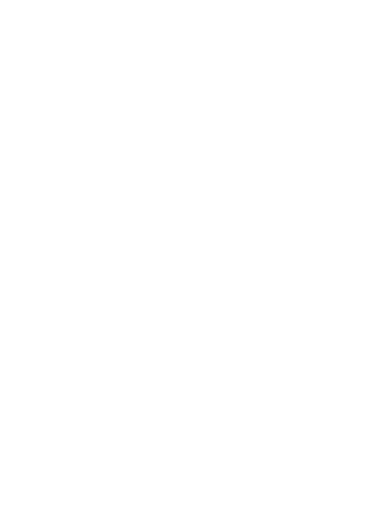
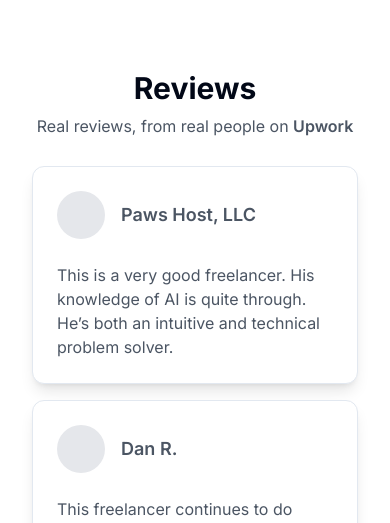
Before and after one commit to kz4killua/website, a Next.js app: page / in a window 390 px wide. Shown: the part 5463-5986 px from the top of the page. Before the commit the page ends 5533 px from the top, so only its background shows below. Built offline with nearby package versions, Linux system fonts and the light colour scheme.

Commit message:
Add reviews

```diff
--- a/src/app/page.tsx
+++ b/src/app/page.tsx
@@ -6,6 +6,7 @@ import About from "@/components/about"
 import Experience from "@/components/experience"
 import Skills from "@/components/skills"
 import Projects from "@/components/projects"
+import Reviews from "@/components/reviews"
 
 
 export default function Home() {
@@ -19,6 +20,7 @@ export default function Home() {
           <Experience />
           <Projects />
           <Skills />
+          <Reviews />
         </div>
       </main>
     </div>
--- /dev/null
+++ b/src/components/reviews.tsx
@@ -0,0 +1,123 @@
+import clsx from "clsx";
+import Image from "next/image";
+import Link from "next/link";
+import Container from "@/components/container";
+import Marquee from "@/components/magicui/marquee";
+import { SectionHeading, SectionSubheading } from "./typography";
+
+
+type Review = {
+  name: string;
+  avatar: string;
+  content: string;
+};
+
+
+const reviews: Review[] = [
+  {
+    name: "Paws Host, LLC",
+    avatar: "",
+    content: "This is a very good freelancer. His knowledge of AI is quite through. He’s both an intuitive and technical problem solver."
+  },
+  {
+    name: "Dan R.",
+    avatar: "",
+    content: "This freelancer continues to do project after project for me successfully. A+++ I highly recommend Ifeanyi for attention to detail, powerful communication and total professionalism."
+  },
+  {
+    name: "Dan R.",
+    avatar: "",
+    content: "Ifeanyi is the best development resource I ever found in over 6 years on Upwork. I highly recommend him he is brilliant and great communicator and his work is high quality."
+  },
+  {
+    name: "Wolfgang K.",
+    avatar: "",
+    content: "Super happy with Ifeanyi. I never felt alone. Amazing communication. He solved all challenges of this project, would definitely hire in the future."
+  },
+  {
+    name: "Dan R.",
+    avatar: "",
+    content: "Great work, communication A+. Highly recommend."
+  },
+  {
+    name: "Dan R.",
+    avatar: "",
+    content: "Ifeanyi and the work I did with him was my best experience I ever had on this platform. He absolutely delivered 10 out of 10. His communication skills are top notch. He hit all his deadlines. He made it easy to interact with him. He was highly available. The quality of his work is outstanding. You can believe what he says. If he says he can do it...he can do it. You will be lucky if this guy works for you. A+++ amazing."
+  },
+  {
+    name: "Akash G.",
+    avatar: "",
+    content: "I recommend Ifeanyi Obinelo for any Python development projects you may have. His professionalism and commitment to client satisfaction make him a solid choice. Don't hesitate to hire Ifeanyi - you'll be happy with the results!"
+  },
+  {
+    name: "Rebecca G.",
+    avatar: "",
+    content: "Ifeanyi is fantastic to work with and super knowledgeable about anything specific to coding/software engineering. Pleasant and engaging attitude. Pleasure to work with! Highly recommend!"
+  },
+  {
+    name: "Tue R.",
+    avatar: "",
+    content: "Very diligent, accessible, did not over or understate skills, and delivered a very good clean code."
+  },
+  {
+    name: "Dowell Living Lab",
+    avatar: "",
+    content: "He is great seller! Great working experience. Highly recommended!"
+  },
+  {
+    name: "Archie L.",
+    avatar: "",
+    content: "Ifeanyi completed the task timely and did a very good job. Would love to work with him again!"
+  }
+]
+
+
+export default function Reviews() {
+  return (
+    <Container>
+      <SectionHeading>Reviews</SectionHeading>
+      <SectionSubheading>
+        Real reviews, from real people on&nbsp;
+        <Link
+          href={"https://www.upwork.com/freelancers/~012fb0252a88cecd37"}
+          target="_blank"
+          className="font-semibold text-gray-600 hover:underline underline-offset-4"
+        >
+          Upwork
+        </Link>
+      </SectionSubheading>
+      <div className="mt-7 text-gray-600">
+        <div className="grid grid-cols-1 md:grid-cols-2 gap-4">
+          {reviews.map((review, index) => (
+            <ReviewItem key={index} {...review} />
+          ))}
+        </div>
+        <div className="text-center mt-8">
+          View more reviews on&nbsp;
+          <Link
+            href={"https://www.upwork.com/freelancers/~012fb0252a88cecd37"}
+            target="_blank"
+            className="font-semibold text-gray-600 hover:underline underline-offset-4"
+          >
+            Upwork
+          </Link>
+        </div>
+      </div>
+    </Container>
+  );
+}
+
+
+function ReviewItem({ name, avatar, content }: Review) {
+  return (
+    <div className="bg-white rounded-xl shadow-lg border p-6 flex flex-col gap-6">
+      <div className="flex items-center gap-4">
+        <div className="w-12 h-12 rounded-full bg-gray-200"></div>
+        <div>
+          <h3 className="text-lg font-semibold">{name}</h3>
+        </div>
+      </div>
+      <p className="text-gray-600">{content}</p>
+    </div>
+  );
+}
```
